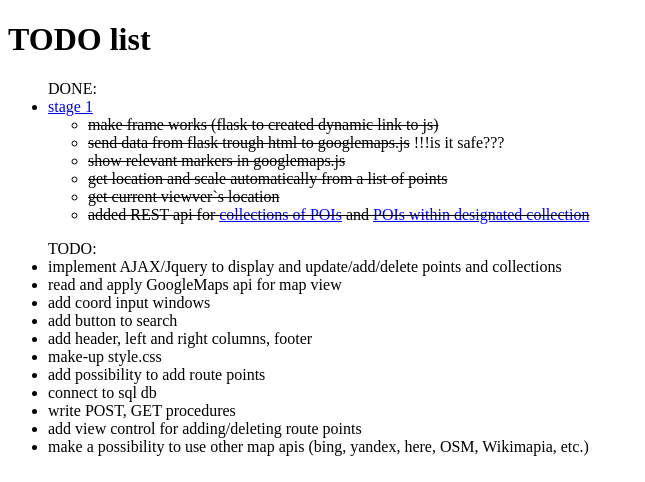
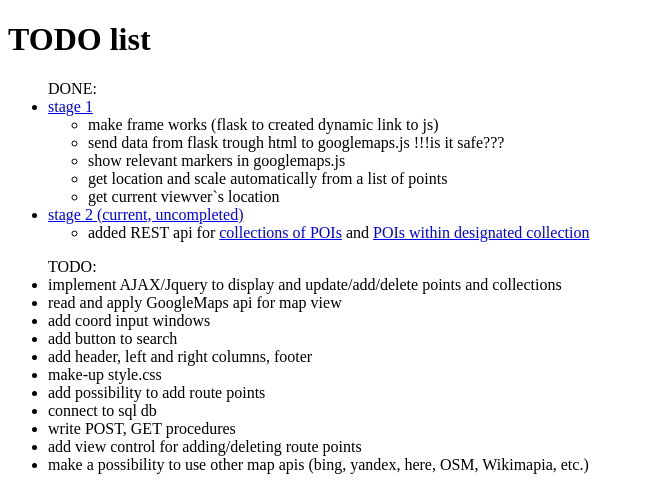
Before and after one commit to vad2der/Flask_training, a Flask app: page /todo in a window 1280 px wide. Shown: the top 482 px of the page, without its empty margins (0-645 px from the left). Run offline with Flask 2, Linux system fonts and the light colour scheme; some libraries are stand-ins or nearby versions.

Commit message:
updated TODO list with current state link

```diff
--- a/templates/todo.html
+++ b/templates/todo.html
@@ -11,15 +11,19 @@
 		<p>
 			<ul>DONE:
 			<li><a href="{{ url_for('.stage01') }}">stage 1</a>
-					<ul>
-					<li><strike>make frame works (flask to created dynamic link to js)</strike></li>
-					<li><strike>send data from flask trough html to googlemaps.js</strike> !!!is it safe???</li>
-					<li><strike>show relevant markers in googlemaps.js</strike></li>
-					<li><strike>get location and scale automatically from a list of points</strike></li>
-					<li><strike>get current viewver`s location</strike></li>
-					<li><strike>added REST api for <a href="api/collections">collections of POIs</a> and <a href="api/pois/collection 1">POIs within designated collection </a></strike></li>
-					</ul>
-				</li>
+				<ul>
+					<li>make frame works (flask to created dynamic link to js)</li>
+					<li>send data from flask trough html to googlemaps.js !!!is it safe???</li>
+					<li>show relevant markers in googlemaps.js</li>
+					<li>get location and scale automatically from a list of points</li>
+					<li>get current viewver`s location</li>
+				</ul>
+			</li>
+			<li><a href="{{ url_for('.stage02') }}">stage 2 (current, uncompleted)</a>
+			    <ul>
+					<li>added REST api for <a href="api/collections">collections of POIs</a> and <a href="api/pois/collection 1">POIs within designated collection </a></li>
+				</ul>
+			</li>
 			</ul>
 			<ul>TODO:
 				<li>implement AJAX/Jquery to display and update/add/delete points and collections</li>
```
